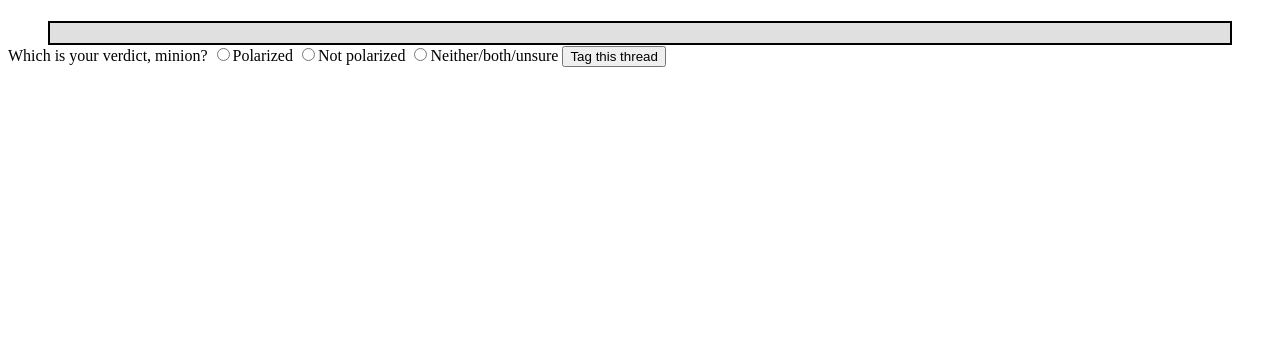
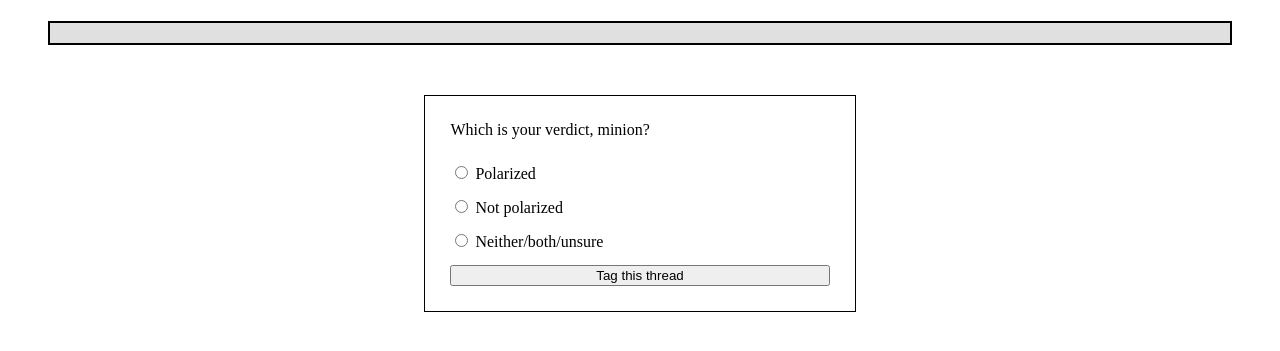
Before and after one commit to TromboneDavies/PolarOps, a Python web app: template minions/minions/templates/tag.html in a window 1280 px wide. Shown: the part 99-450 px from the top of the page. Run offline with Jinja, Linux system fonts and the light colour scheme; the template is opened without the code that fills it, so the values that code supplies are empty.

Commit message:
Finish initial version of tagger.

```diff
--- a/minions/minions/static/style.css
+++ b/minions/minions/static/style.css
@@ -5,3 +5,22 @@ div#thread {
     margin-left:40px;
     margin-right:40px;
 }
+
+form {
+    width:30%;
+    margin-top:50px;
+    margin-left:auto;
+    margin-right:auto;
+    border: solid 1px;
+    padding:25px;
+    display: flex;
+    flex-direction: column;
+}
+
+div.choice {
+    padding-bottom:14px;
+}
+
+label.question {
+    padding-bottom:24px;
+}
--- a/minions/minions/templates/tag.html
+++ b/minions/minions/templates/tag.html
@@ -11,13 +11,19 @@ Time to rate thread #{{num_threads}}! (<tt>{{cid}}</tt>)</h2>
     {{ thread_to_rate }}
 </div>
 <form action="{{ url_for('collect') }}" method=POST >
-<label for="rating">Which is your verdict, minion?</label>
-<input type="radio" name="rating" id="rating"
-value="polarized">Polarized</input>
-<input type="radio" name="rating" id="rating"
-value="notpolarized">Not polarized</input>
-<input type="radio" name="rating" id="rating"
-value="other">Neither/both/unsure</input>
+<label class="question" for="rating">Which is your verdict, minion?</label>
+<div class="choice">
+<input type="radio" name="rating" id="polarized" value="polarized" />
+<label for="polarized">Polarized</label>
+</div>
+<div class="choice">
+<input type="radio" name="rating" id="notpolarized" value="notpolarized" />
+<label for="polarized">Not polarized</label>
+</div>
+<div class="choice">
+<input type="radio" name="rating" id="other" value="other" />
+<label for="polarized">Neither/both/unsure</label>
+</div>
 <input type="hidden" name="cid" value={{cid}} />
 <input type="submit" name="submit" value="Tag this thread"/>
 </form>
```
Also changed, not shown: minions/minions/schema.sql (added, +11 -0 lines).
